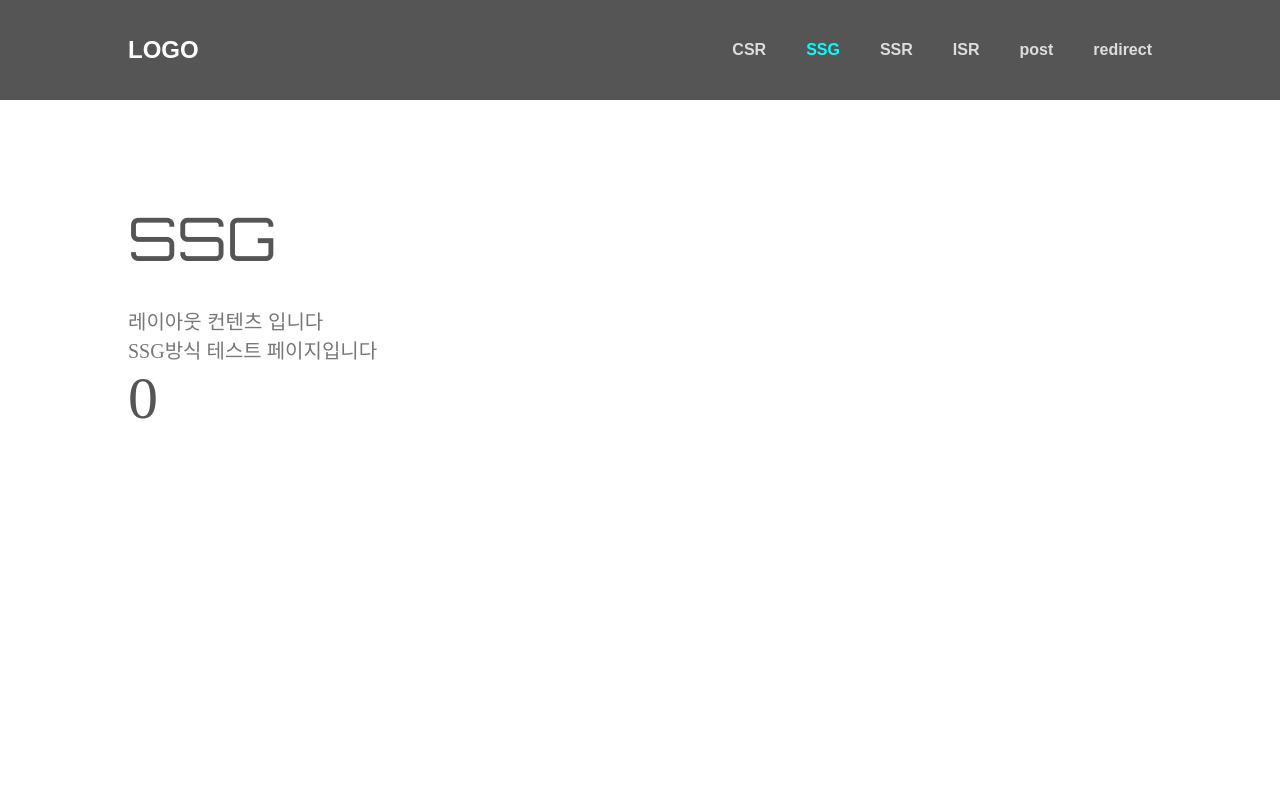
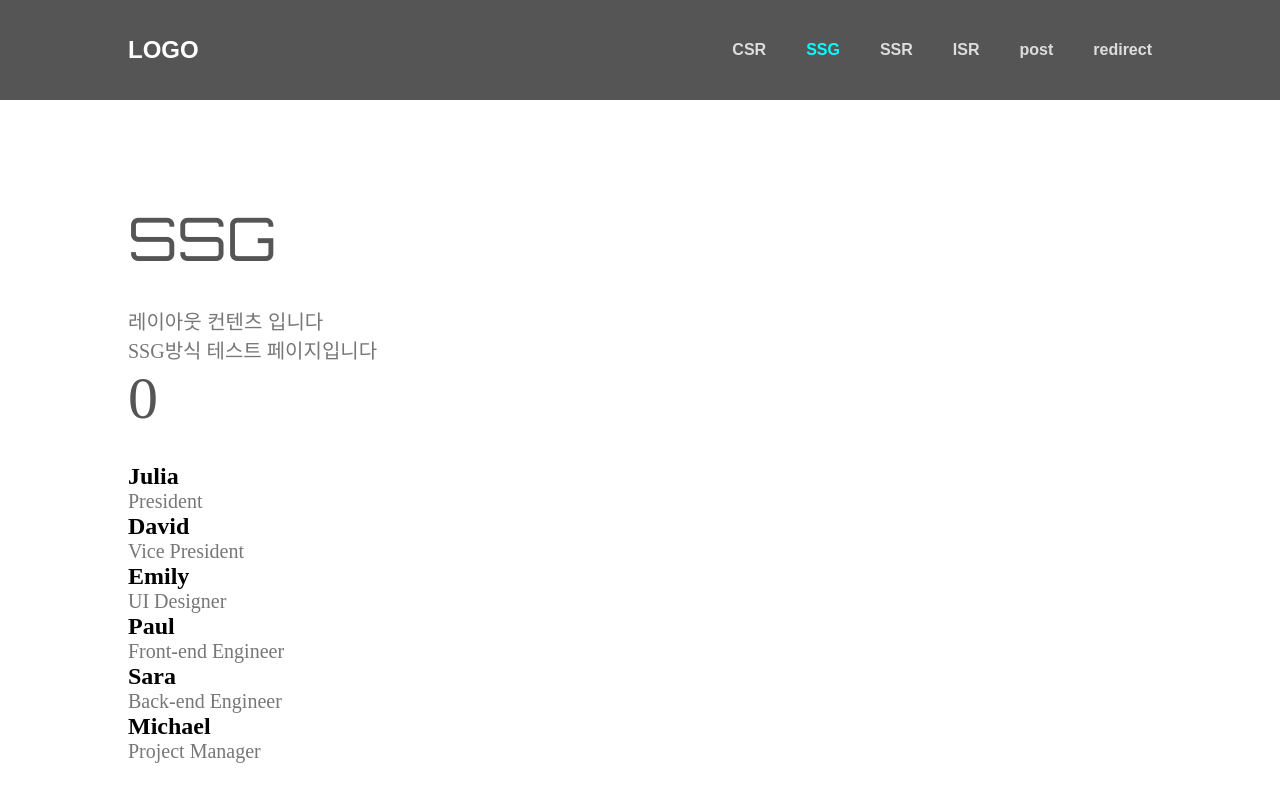
Before and after one commit to minechoo/next-basic, a Next.js app: page /ssg in a window 1280 px wide. Shown: the top 802 px of the page. Built offline with nearby package versions, Linux system fonts and the light colour scheme.

Commit message:
ssg로 department

```diff
--- a/pages/ssg.jsx
+++ b/pages/ssg.jsx
@@ -1,10 +1,19 @@
 import SubLayout from '@/components/SubLayout';
+import data from '@/public/members.json';
 
 function Ssg(props) {
 	return (
 		<SubLayout name={'SSG'}>
 			<p>SSG방식 테스트 페이지입니다</p>
 			<h1>{props.now}</h1>
+			{props.members.map((member, idx) => {
+				return (
+					<article key={idx}>
+						<h2>{member.name}</h2>
+						<p>{member.position}</p>
+					</article>
+				);
+			})}
 		</SubLayout>
 	);
 }
@@ -13,7 +22,7 @@ export async function getStaticProps() {
 	//해당 프로젝트를 빌드시에 한번만 호출
 	console.log('ssg');
 	return {
-		props: { now: performance.now() },
+		props: { now: performance.now(), members: data.members },
 	};
 }
 
--- /dev/null
+++ b/public/members.json
@@ -0,0 +1,34 @@
+{
+  "members": [
+    {
+      "name": "Julia",
+      "position": "President",
+      "pic": "member1.jpg"
+    },
+    {
+      "name": "David",
+      "position": "Vice President",
+      "pic": "member2.jpg"
+    },
+    {
+      "name": "Emily",
+      "position": "UI Designer",
+      "pic": "member3.jpg"
+    },
+    {
+      "name": "Paul",
+      "position": "Front-end Engineer",
+      "pic": "member4.jpg"
+    },
+    {
+      "name": "Sara",
+      "position": "Back-end Engineer",
+      "pic": "member5.jpg"
+    },
+    {
+      "name": "Michael",
+      "position": "Project Manager",
+      "pic": "member6.jpg"
+    }
+  ]
+}
```
